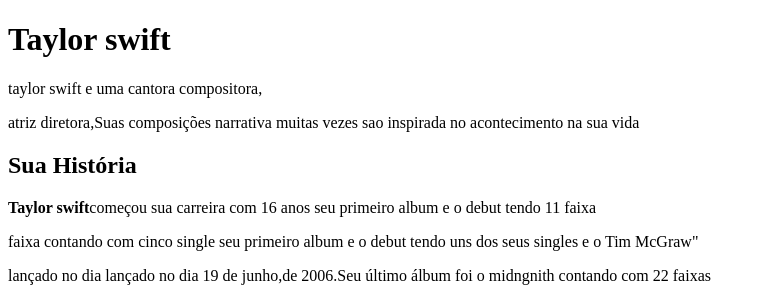
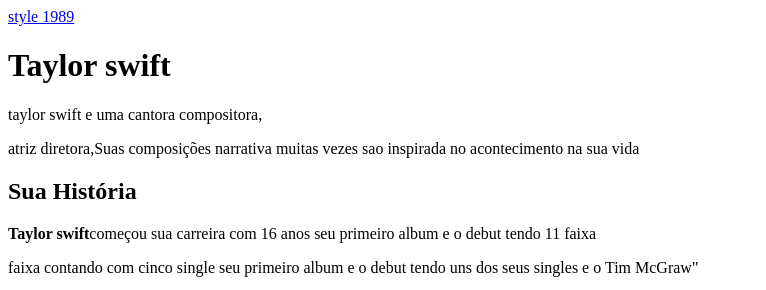
Before and after one commit to Psdudarw/Dudaceag, a plain HTML site: page Dudinha (1).html in a window 1280 px wide. Shown: the top 290 px of the page, without its empty margins (0-766 px from the left). Drawn offline with Linux system fonts and the light colour scheme.

Commit message:
Update Dudinha (1).html

```diff
--- a/Dudinha (1).html
+++ b/Dudinha (1).html
@@ -4,8 +4,12 @@
     <meta charset="UTF-8">
     <meta name="viewport" content="width >>, initial-scale=1.0">
     <title>Document</title>
+    <link rel="stylesheet" hres="Duda.css">
 </head>
 <body>
+<header>
+<a href="https://youtu.be/-CmadmM5cOk?si=uHKZGY2Z4RBUR0qi">style 1989</a>
+</header>
 <h1>Taylor swift </h1>
 <p>taylor swift e uma cantora compositora,</p>
 <p>atriz diretora,Suas composições narrativa muitas vezes sao inspirada no acontecimento na sua vida</p>
```
